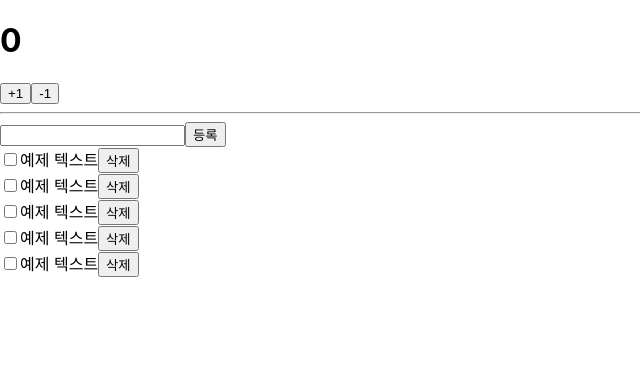
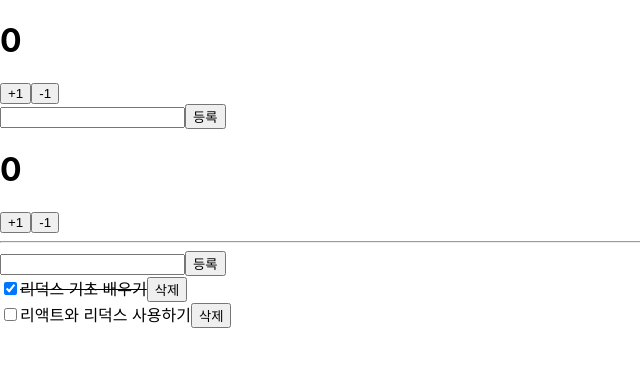
Before and after one commit to K1mYoungMan33/react_redux_1, a React (Create React App) app: page / in a window 1280 px wide. Shown: the top 366 px of the page, without its empty margins (0-640 px from the left). Built offline with nearby package versions, Linux system fonts and the light colour scheme.

Commit message:
onChange onInsert onToggle onRemove 동작 연결 connect 로 Todos Counter 감싸기

```diff
--- a/src/App.js
+++ b/src/App.js
@@ -2,9 +2,13 @@
 import './App.css';
 import {Counter} from "./components/Counter";
 import {Todos} from "./components/Todos";
+import CounterContainer from "./containers/CounterContainer";
+import TodosContainer from "./containers/TodosContainer";
 
 export const App=()=><div>
   <Counter number={0} />
+  <Todos />
+  <CounterContainer />
   <hr />
-  <Todos />
+  <TodosContainer />
 </div>;
--- a/src/components/Todos.js
+++ b/src/components/Todos.js
@@ -1,7 +1,13 @@
 const TodoItem = ( { todo, onToggle, onRemove } ) => <div>
-    <input type="checkbox" />
-    <span>예제 텍스트</span>
-    <button>삭제</button>
+    <input type="checkbox"
+           onClick={()=>onToggle(todo.id)}
+           checked={todo.done}
+           readOnly={true}
+    />
+    <span style={ { textDecoration: todo.done ? 'line-through' : 'none' }}>
+        {todo.text}
+    </span>
+    <button onClick={()=>onRemove(todo.id)}>삭제</button>
 </div>;
 
 export const Todos = ( {
@@ -14,19 +20,25 @@
 }) => {
     const onSubmit=e=>{
         e.preventDefault();
-    }
+        onInsert( input );
+        onChangeInput( '' ); // 등록 후 인풋 초기화
+    };
+    const onChange=e=>onChangeInput( e.target.value );
     return (
         <div>
             <form onSubmit={onSubmit}>
-                <input />
+                <input value={input} onChange={onChange} />
                 <button type="submit">등록</button>
             </form>
             <div>
-                <TodoItem />
-                <TodoItem />
-                <TodoItem />
-                <TodoItem />
-                <TodoItem />
+                {todos&&todos.map(todo=>(
+                    <TodoItem
+                    todo={todo}
+                    key={todo.id}
+                    onToggle={onToggle}
+                    onRemove={onRemove}
+                    />
+                ))}
             </div>
         </div>
     );
--- /dev/null
+++ b/src/containers/CounterContainer.js
@@ -0,0 +1,26 @@
+import {Counter} from "../components/Counter";
+import {connect} from "react-redux";
+import {decrease, increase} from "../modules/counter";
+
+// export const CounterContainer=()=> <Counter />;
+
+const CounterContainer=( { number, increase, decrease } ) =>
+    <Counter number={number} onIncrease={increase} onDecrease={decrease} />;
+
+const mapStateToProps = state => ({
+    number: state.counter.number,
+});
+
+const mapDispatchToProps = dispatch=> ({
+    increase: ()=>
+        console.log( 'increase' )||
+        dispatch( increase() ),
+    decrease: ()=>
+        console.log( 'decrease' ) ||
+        dispatch( decrease() ),
+});
+
+export default connect(
+    mapStateToProps,
+    mapDispatchToProps, // 두번째 인자는 bindActionCreators
+)(CounterContainer);
--- /dev/null
+++ b/src/containers/TodosContainer.js
@@ -0,0 +1,38 @@
+import {Todos} from "../components/Todos";
+import {connect} from "react-redux";
+import {changeInput, insert, remove, toggle} from "../modules/todos";
+
+const TodosContainer=({
+    input,
+    todos,
+    changeInput,
+    insert,
+    toggle,
+    remove,
+}) => {
+    return (
+        <Todos
+            input={input}
+            todos={todos}
+            onChangeInput={changeInput}
+            onInsert={insert}
+            onToggle={toggle}
+            onRemove={remove}
+            />
+    );
+};
+
+export default connect(
+    // 비구조화 할당을 통해 todos 를 분리하여
+    // state.todos.input 대신 todos.input 을 사용
+    ( { todos }) => ({
+        input: todos.input,
+        todos: todos.todos,
+    }),
+    {
+        changeInput,
+        insert,
+        toggle,
+        remove,
+    },
+)(TodosContainer);
```
